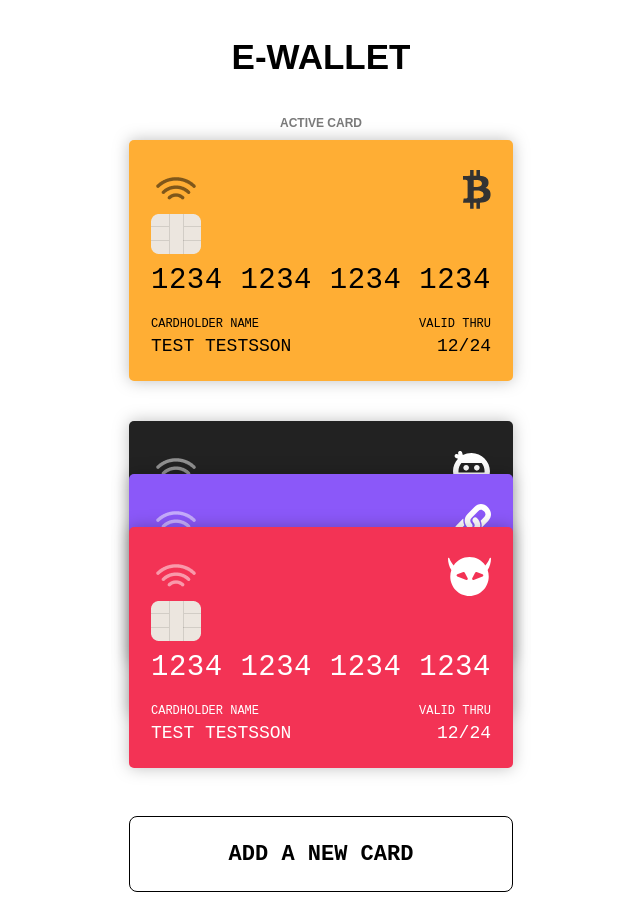
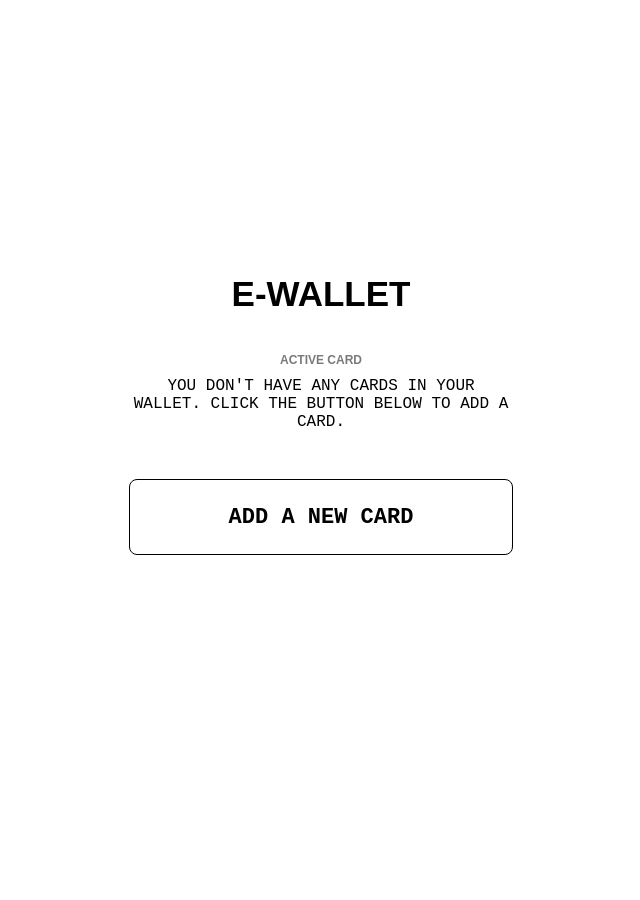
Before and after one commit to golden-sebras/FU-JS23_golden-sebras_e-wallet, a React (Vite) app: page / in a window 1280 px wide. Shown: the whole page, without its empty margins (319-959 px from the left). After the commit the page ends 800 px from the top, so only its background shows below. Built offline with nearby package versions, Linux system fonts and the light colour scheme; a web font is replaced by a local one.

Commit message:
Add functionlity to remove and make cards active.

```diff
--- a/src/components/Card/Card.tsx
+++ b/src/components/Card/Card.tsx
@@ -5,11 +5,15 @@ import Vendor from "../../types/vendor";
 import chipLogo from "../../assets/img/chip.png";
 import wifiLogo from "../../assets/img/wifi.png";
 
-const CardComponent = ({ card }: { card: Card }) => {
+const CardComponent = ({ card, makeCardActive }: { card: Card; makeCardActive?: (id: number) => void }) => {
   const cardVendor = vendors.find((vendor) => vendor.id === card.vendorId) as Vendor;
 
   return (
-    <div className="card" style={{ backgroundColor: cardVendor.color, color: cardVendor.textColor }}>
+    <div
+      className="card"
+      style={{ backgroundColor: cardVendor.color, color: cardVendor.textColor }}
+      {...(makeCardActive ? { onClick: makeCardActive } : {})}
+    >
       <div className="card__header">
         <div className="card__wifi-chip-container">
           <img
@@ -56,20 +60,3 @@ const CardComponent = ({ card }: { card: Card }) => {
 };
 
 export default CardComponent;
-
-{
-  /* <ul
-style={{
-  backgroundColor: cardVendor.color,
-  color: cardVendor.textColor,
-}}
->
-<li>{card.cardNumber}</li>
-<li>CARDHOLDER NAME{card.name}</li>
-<li>{card.validThrough}</li>
-<li>{cardVendor.color}</li>
-<li>
-  <img src={`../assets/img/${cardVendor.icon}`} />
-</li>
-</ul> */
-}
--- a/src/components/CardStack/CardStack.tsx
+++ b/src/components/CardStack/CardStack.tsx
@@ -2,15 +2,32 @@ import Card from "../../types/card";
 import CardComponent from "../Card/Card";
 import "./CardStack.scss";
 
-const CardStack = ({ cards }: { cards: Card[] }) => {
+const CardStack = ({ cards, handleUpdateCards }: { cards: Card[]; handleUpdateCards: (cards: Card[]) => void }) => {
   const inactiveCards = cards.filter((card) => card.active === false) as Card[];
+
+  const handleActiveSwap = (id: number): void => {
+    const currentActive = cards.find((card) => card.active === true);
+    if (currentActive !== undefined) {
+      currentActive.active = false;
+    }
+
+    const newActive = cards.find((card) => card.id === id);
+    newActive!.active = true;
+
+    handleUpdateCards(cards);
+  };
+
+  const removeCard = (id: number): void => {
+    const newCards = cards.filter((card) => card.id !== id) as Card[];
+    handleUpdateCards(newCards);
+  };
 
   return (
     <div className="wallet-container">
       {inactiveCards.map((card, i) => (
         <div key={card.id} className="cardStack-card" style={{ zIndex: `${i}` }}>
-          <CardComponent card={card} />
-          <button>Remove card</button>
+          <CardComponent card={card} makeCardActive={() => handleActiveSwap(card.id)} />
+          <button onClick={() => removeCard(card.id)}>Remove card</button>
         </div>
       ))}
     </div>
--- a/src/pages/Home.tsx
+++ b/src/pages/Home.tsx
@@ -1,17 +1,24 @@
+import { useState } from "react";
 import { useNavigate } from "react-router-dom";
-import cards from "../assets/fakeData/cards";
+import BigButton from "../components/BigButton/BigButton";
 import CardComponent from "../components/Card/Card";
-import Card from "../types/card";
 import CardStack from "../components/CardStack/CardStack";
 import Top from "../components/Top/Top";
+import Card from "../types/card";
 import "./Home.scss";
-import BigButton from "../components/BigButton/BigButton";
 
 const Home = () => {
-  const activeCard = cards.find((card) => card.active === true) as Card;
+  const [cards, setCards] = useState<Card[]>(JSON.parse(localStorage.getItem("cards") as string) || []);
+  const [activeCard, setActiveCard] = useState<Card>((cards.find((card) => card.active === true) as Card) || undefined);
+
+  const handleUpdateCards = (newCards: Card[]): void => {
+    setCards(newCards);
+    setActiveCard(newCards.find((card) => card.active === true) as Card);
+    localStorage.setItem("cards", JSON.stringify(newCards));
+  };
 
   const navigate = useNavigate();
-  const toAddCard = () => {
+  const toAddCard = (): void => {
     navigate("/addcard");
   };
 
@@ -19,8 +26,25 @@ const Home = () => {
     <section className="home">
       <Top title="E-wallet" />
       <h3 className="sub-title">Active card</h3>
-      <CardComponent card={activeCard} />
-      <CardStack cards={cards} />
+
+      {cards.length > 0 ? (
+        activeCard === undefined ? (
+          <p style={{ textAlign: "center" }}>You have no active cards. Click one of the cards below to activate it.</p>
+        ) : (
+          <CardComponent card={activeCard} />
+        )
+      ) : (
+        ""
+      )}
+
+      {cards.length > 0 ? (
+        <CardStack cards={cards} handleUpdateCards={handleUpdateCards} />
+      ) : (
+        <p style={{ textAlign: "center" }}>
+          You don't have any cards in your wallet. Click the button below to add a card.
+        </p>
+      )}
+
       <BigButton text="Add a new card" background="white" color="black" onClick={toAddCard} />
     </section>
   );
```
